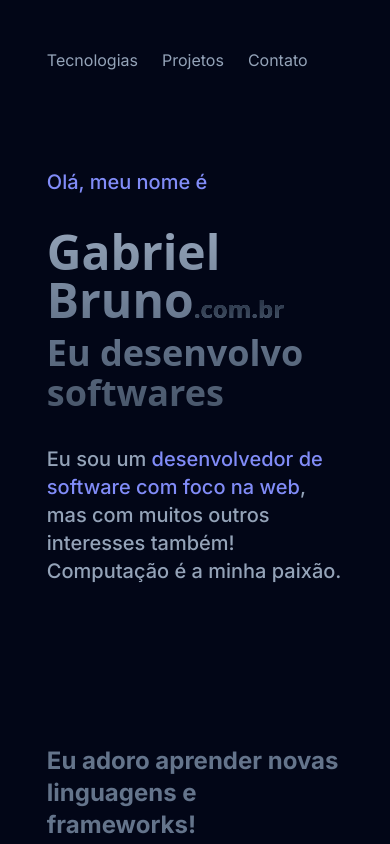
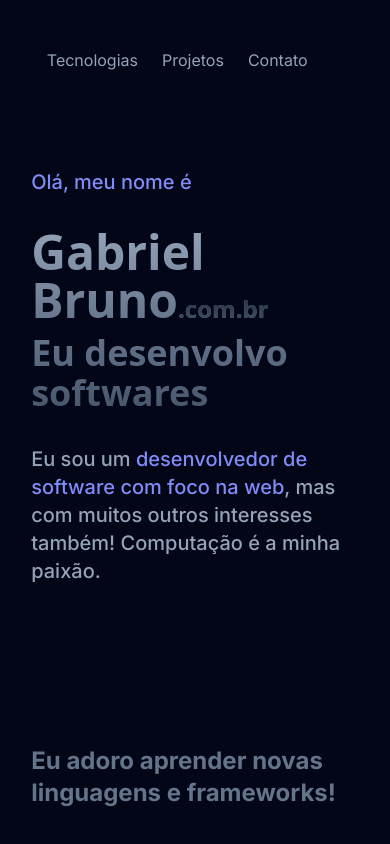
Before and after one commit to gabrielbrunop/portfolio, a Next.js app: page / in a window 390 px wide. Shown: the top 844 px of the page. Built offline with nearby package versions, Linux system fonts and the light colour scheme.

Commit message:
reduce page horizontal padding in mobile

```diff
--- a/src/app/page.tsx
+++ b/src/app/page.tsx
@@ -13,7 +13,7 @@ export default function Home() {
       <div className="flex flex-row px-[12%] sm:px-[20%] py-12">
         <Navigation />
       </div>
-      <main className="flex flex-col gap-16 px-[12%] sm:px-[20%] py-12 antialiased pb-32">
+      <main className="flex flex-col gap-16 px-[8%] sm:px-[20%] py-12 antialiased pb-32">
         <section className="flex flex-col gap-8">
           <p className="font-medium text-xl sm:text-2xl text-indigo-400">Olá, meu nome é</p>
           <div className="flex flex-col gap-2">
```
